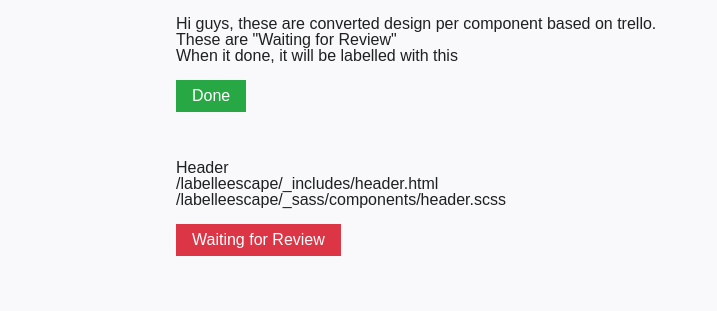
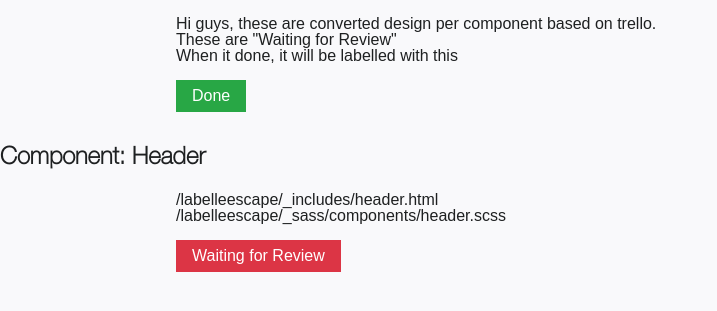
Before and after one commit to eighthijr/labelleescape, a Jekyll site: the page built from index.html, in a window 1280 px wide. Shown: the top 311 px of the page, without its empty margins (0-717 px from the left). Built offline with Jekyll 4.4.1, drawn with Linux system fonts in a browser that asks for light colours.

Commit message:
Update index.html

```diff
--- a/index.html
+++ b/index.html
@@ -9,8 +9,10 @@ layout: trello
   <span class="component-status component-status--is-done">Done</span>
 </p>
 
+<h4>
+  Component: Header
+</h4>
 <p class="trello">
-  Header<br>
   <span class="location location--html">{{ site.baseurl }}/_includes/header.html</span><br>
   <span class="location location--sass">{{ site.baseurl }}/_sass/components/header.scss</span><br>
   <span class="component-status component-status--is-waiting-for-review">Waiting for Review</span>
```
